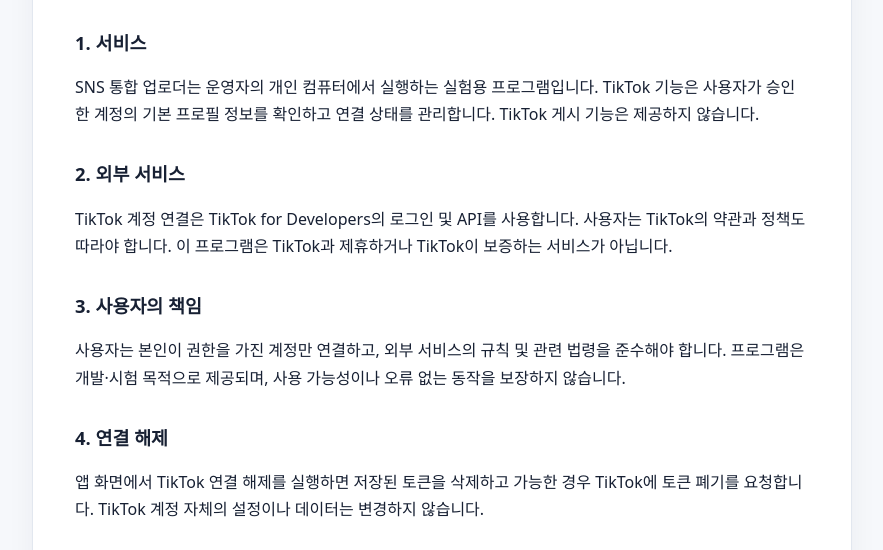
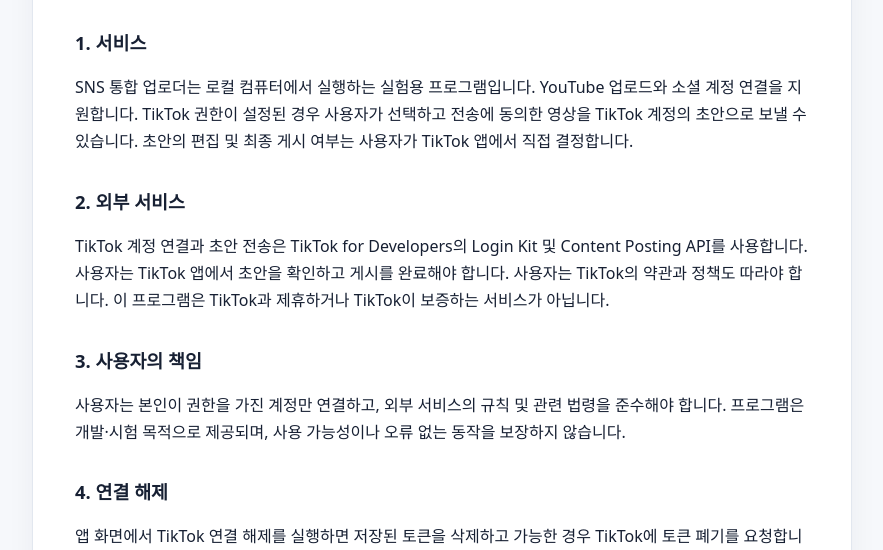
Before and after one commit to wkddud1009-star/sns-uploader-policies, a plain HTML site: page terms.html in a window 1280 px wide. Shown: the part 238-788 px from the top of the page, without its empty margins (198-1081 px from the left). Drawn offline with Linux system fonts and the light colour scheme.

Commit message:
Update terms for TikTok draft uploads

```diff
--- a/terms.html
+++ b/terms.html
@@ -12,13 +12,13 @@
     <h1>이용약관</h1>
     <p>시행일: 2026년 10월 24일</p>
     <h2>1. 서비스</h2>
-    <p>SNS 통합 업로더는 운영자의 개인 컴퓨터에서 실행하는 실험용 프로그램입니다. TikTok 기능은 사용자가 승인한 계정의 기본 프로필 정보를 확인하고 연결 상태를 관리합니다. TikTok 게시 기능은 제공하지 않습니다.</p>
+    <p>SNS 통합 업로더는 로컬 컴퓨터에서 실행하는 실험용 프로그램입니다. YouTube 업로드와 소셜 계정 연결을 지원합니다. TikTok 권한이 설정된 경우 사용자가 선택하고 전송에 동의한 영상을 TikTok 계정의 초안으로 보낼 수 있습니다. 초안의 편집 및 최종 게시 여부는 사용자가 TikTok 앱에서 직접 결정합니다.</p>
     <h2>2. 외부 서비스</h2>
-    <p>TikTok 계정 연결은 TikTok for Developers의 로그인 및 API를 사용합니다. 사용자는 TikTok의 약관과 정책도 따라야 합니다. 이 프로그램은 TikTok과 제휴하거나 TikTok이 보증하는 서비스가 아닙니다.</p>
+    <p>TikTok 계정 연결과 초안 전송은 TikTok for Developers의 Login Kit 및 Content Posting API를 사용합니다. 사용자는 TikTok 앱에서 초안을 확인하고 게시를 완료해야 합니다. 사용자는 TikTok의 약관과 정책도 따라야 합니다. 이 프로그램은 TikTok과 제휴하거나 TikTok이 보증하는 서비스가 아닙니다.</p>
     <h2>3. 사용자의 책임</h2>
     <p>사용자는 본인이 권한을 가진 계정만 연결하고, 외부 서비스의 규칙 및 관련 법령을 준수해야 합니다. 프로그램은 개발·시험 목적으로 제공되며, 사용 가능성이나 오류 없는 동작을 보장하지 않습니다.</p>
     <h2>4. 연결 해제</h2>
-    <p>앱 화면에서 TikTok 연결 해제를 실행하면 저장된 토큰을 삭제하고 가능한 경우 TikTok에 토큰 폐기를 요청합니다. TikTok 계정 자체의 설정이나 데이터는 변경하지 않습니다.</p>
+    <p>앱 화면에서 TikTok 연결 해제를 실행하면 저장된 토큰을 삭제하고 가능한 경우 TikTok에 토큰 폐기를 요청합니다. TikTok 계정 자체나 이미 전송한 초안은 변경하지 않습니다.</p>
     <h2>5. 약관 변경</h2>
     <p>기능이나 운영 방식이 변경되면 이 페이지를 갱신할 수 있습니다. 계속 사용하기 전에 최신 내용을 확인해 주세요.</p>
   </main>
```
